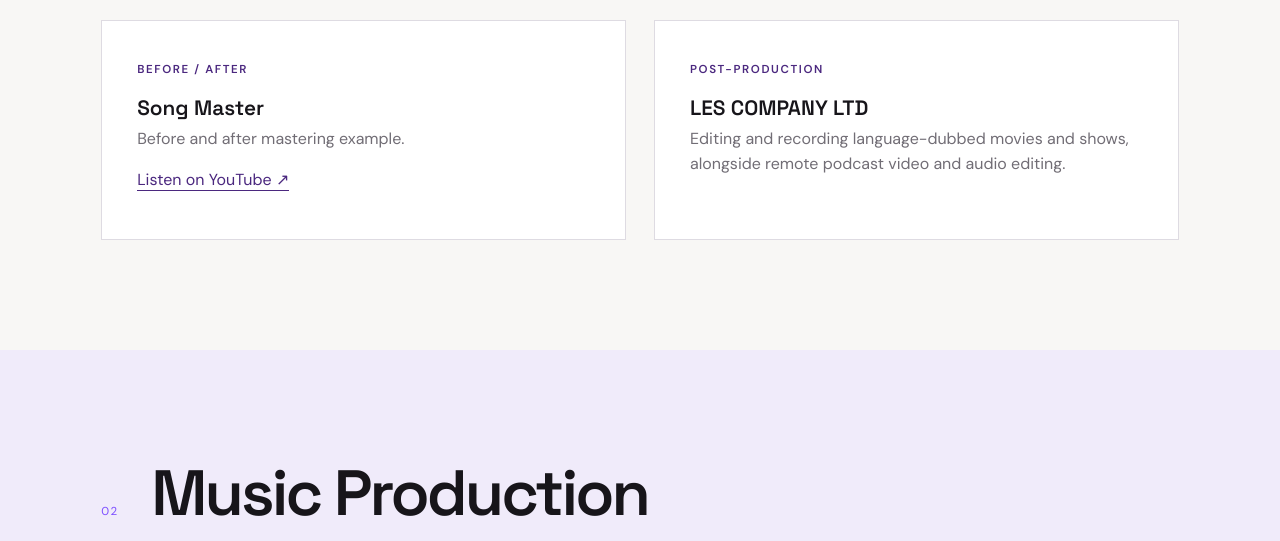
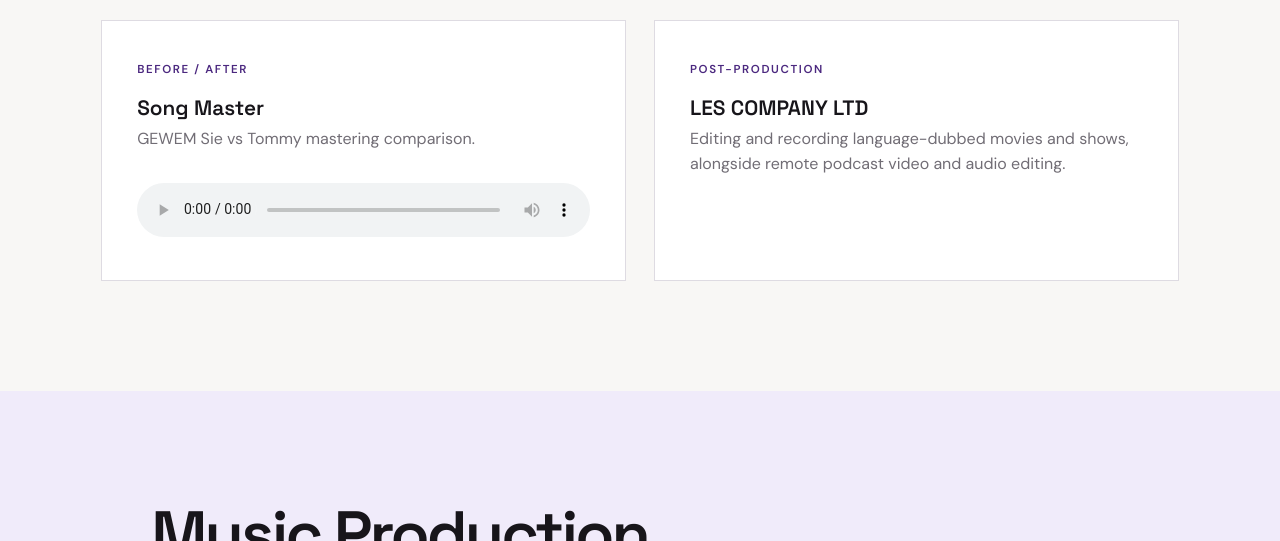
Before and after one commit to tchhctn/TCANTON, a plain HTML site: page index.html in a window 1280 px wide. Shown: the part 2480-3021 px from the top of the page. Drawn offline with Linux system fonts and the light colour scheme.

Commit message:
Update index.html

```diff
--- a/index.html
+++ b/index.html
@@ -78,8 +78,11 @@
         <div class="comparison-card">
           <span class="label">BEFORE / AFTER</span>
           <h3>Song Master</h3>
-          <p>Before and after mastering example.</p>
-          <a href="https://youtu.be/CphoY3YaR_w?t=358" target="_blank" rel="noopener">Listen on YouTube ↗</a>
+          <p>GEWEM Sie vs Tommy mastering comparison.</p>
+          <audio controls preload="metadata" style="width: 100%; margin-top: 15px;">
+            <source src="GEWEM Sie vs Tommy.m4a" type="audio/mp4">
+            Your browser does not support the audio player.
+          </audio>
         </div>
         <div class="text-card">
           <span class="label">POST-PRODUCTION</span>
```
